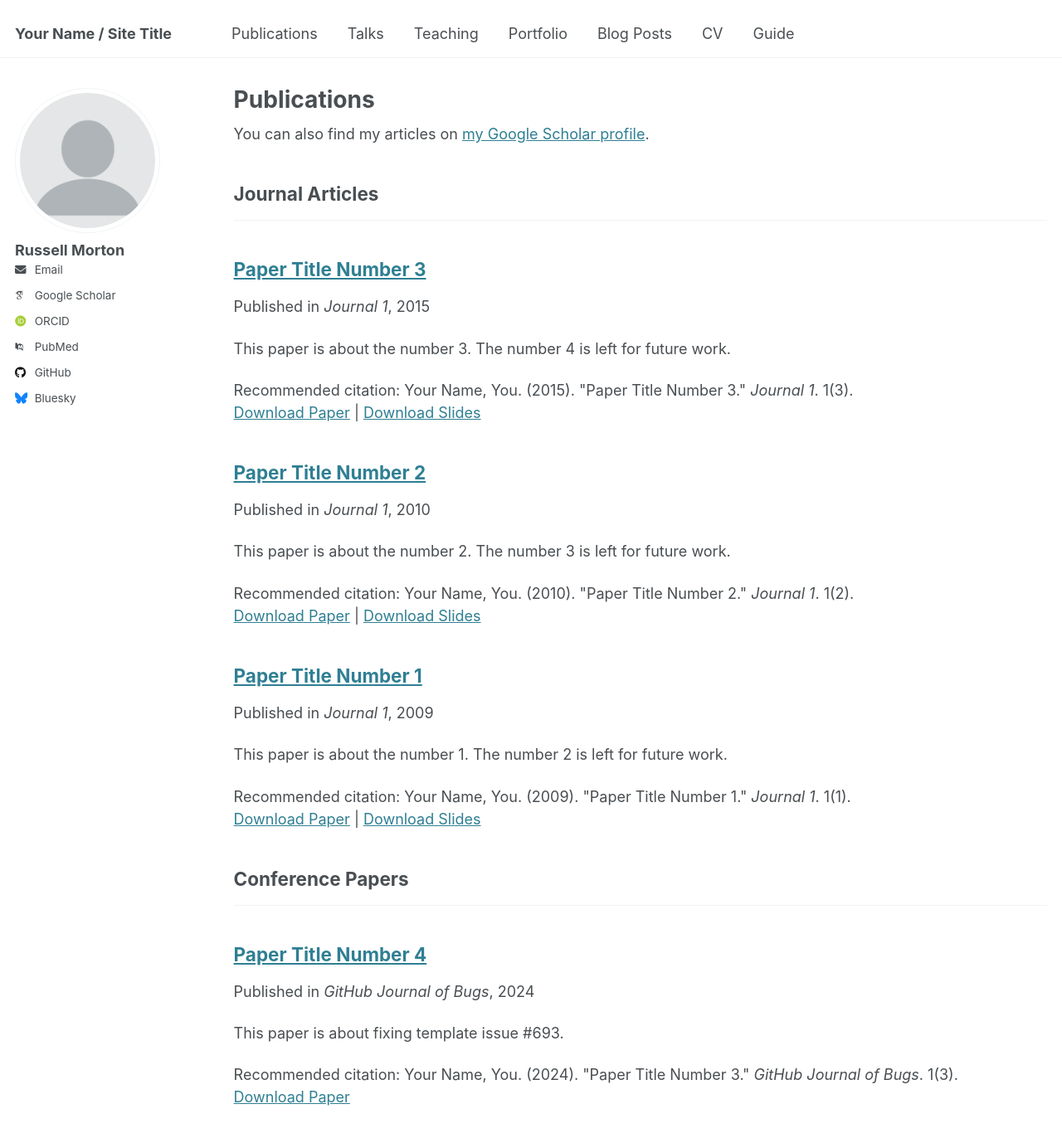
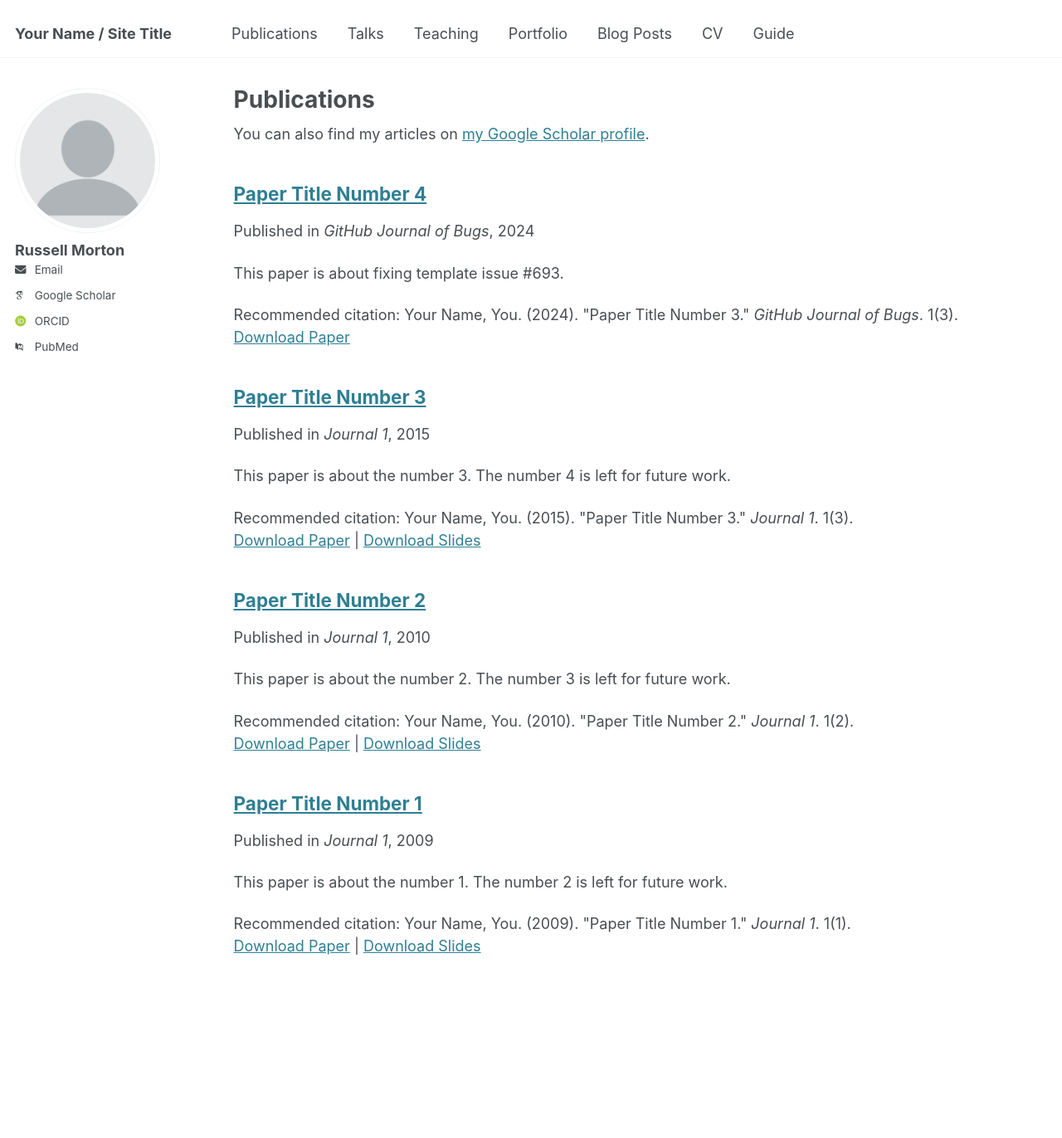
Before and after one commit to rpmorton/rpmorton.github.io, a Jekyll site: the page built from _pages/publications.html, in a window 1280 px wide and 1400 px high. Shown: the top 1372 px of the window at 83% size. Built offline with Jekyll 4.4.1, drawn with Linux system fonts in a browser that asks for light colours; some web fonts are replaced; part of the change alters nothing that is shown.

Commit message:
Update _config.yml

```diff
--- a/_config.yml
+++ b/_config.yml
@@ -37,48 +37,6 @@ author:
   researchgate     : # URL
   scopus           : # URL
 
-  # Repositories and software development
-  bitbucket        : # Username - Update with your username on the site
-  codepen          : # Username
-  dribbble         : # Username
-  github           : "academicpages"
-  kaggle           : # Username
-  stackoverflow    : # User number or user number and name (i.e., use "1" or "1/jeff-atwood")
-
-  # Social media
-  bluesky          : "bsky.app" # Replace this with you Bluesky username
-  facebook         : # Username
-  flickr           : # Username
-  foursquare       : # Username
-  goodreads        : # Username
-  google_plus      : # Username
-  keybase          : # Username
-  instagram        : # Username
-  lastfm           : # Username
-  linkedin         : # Username
-  mastodon         : # URL
-  medium           : # URL
-  pinterest        : # Username
-  soundcloud       : # Username
-  steam            : # Username
-  telegram         : # URL
-  tumblr           : # Username
-  twitter          : # Username for X / Twitter
-  vine             : # Username
-  weibo            : # Username
-  wikipedia        : # Username
-  xing             : # Username
-  youtube          : # Username
-  zhihu            : # Username
-
-# Publication Category - The following the list of publication categories and their headings
-publication_category:
-  books:
-    title: 'Books'
-  manuscripts:
-    title: 'Journal Articles'
-  conferences:
-    title: 'Conference Papers'
 
 # Site Settings
 teaser                   :  # filename of teaser fallback teaser image placed in /images/, .e.g. "500x300.png"
```
